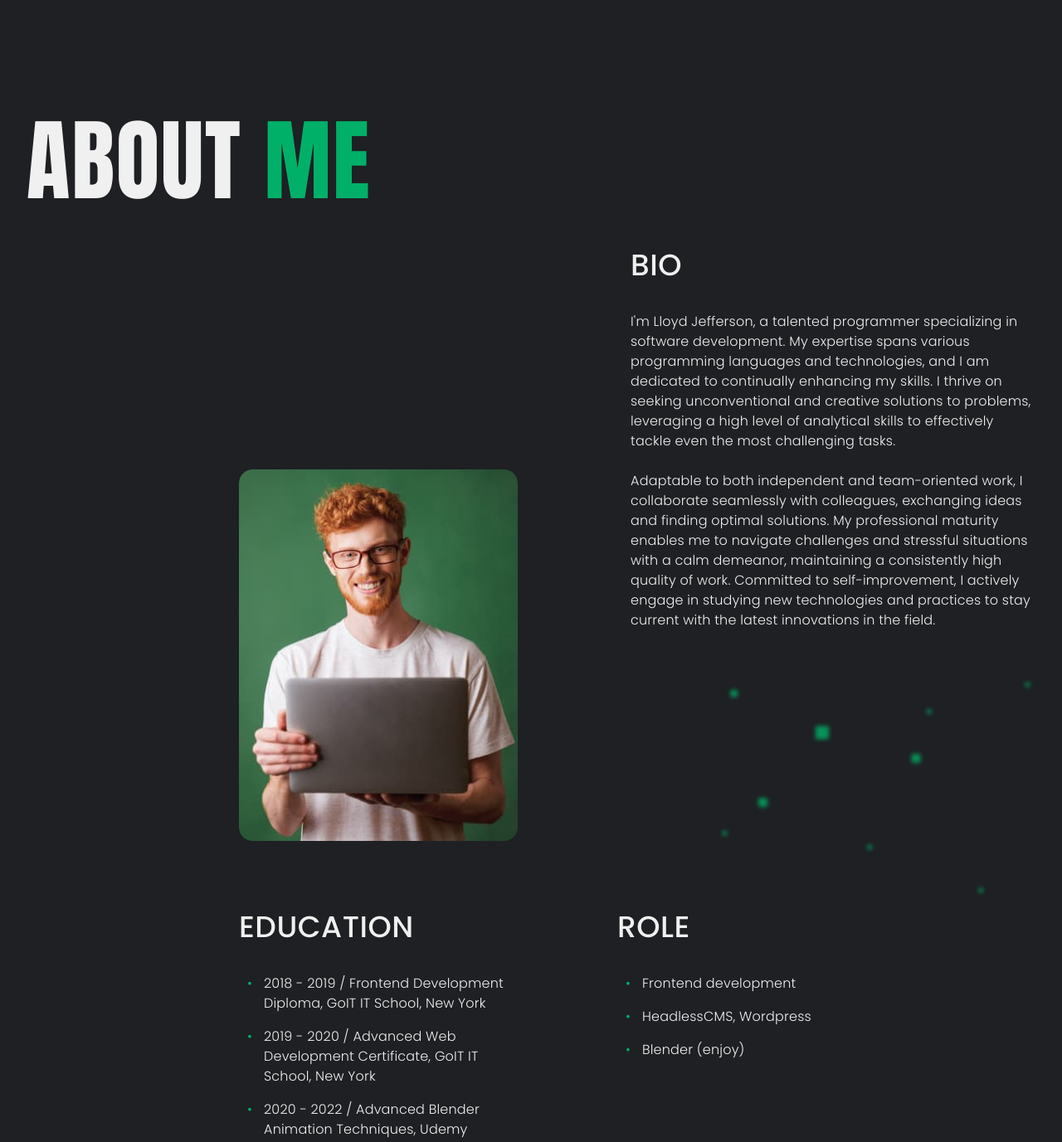
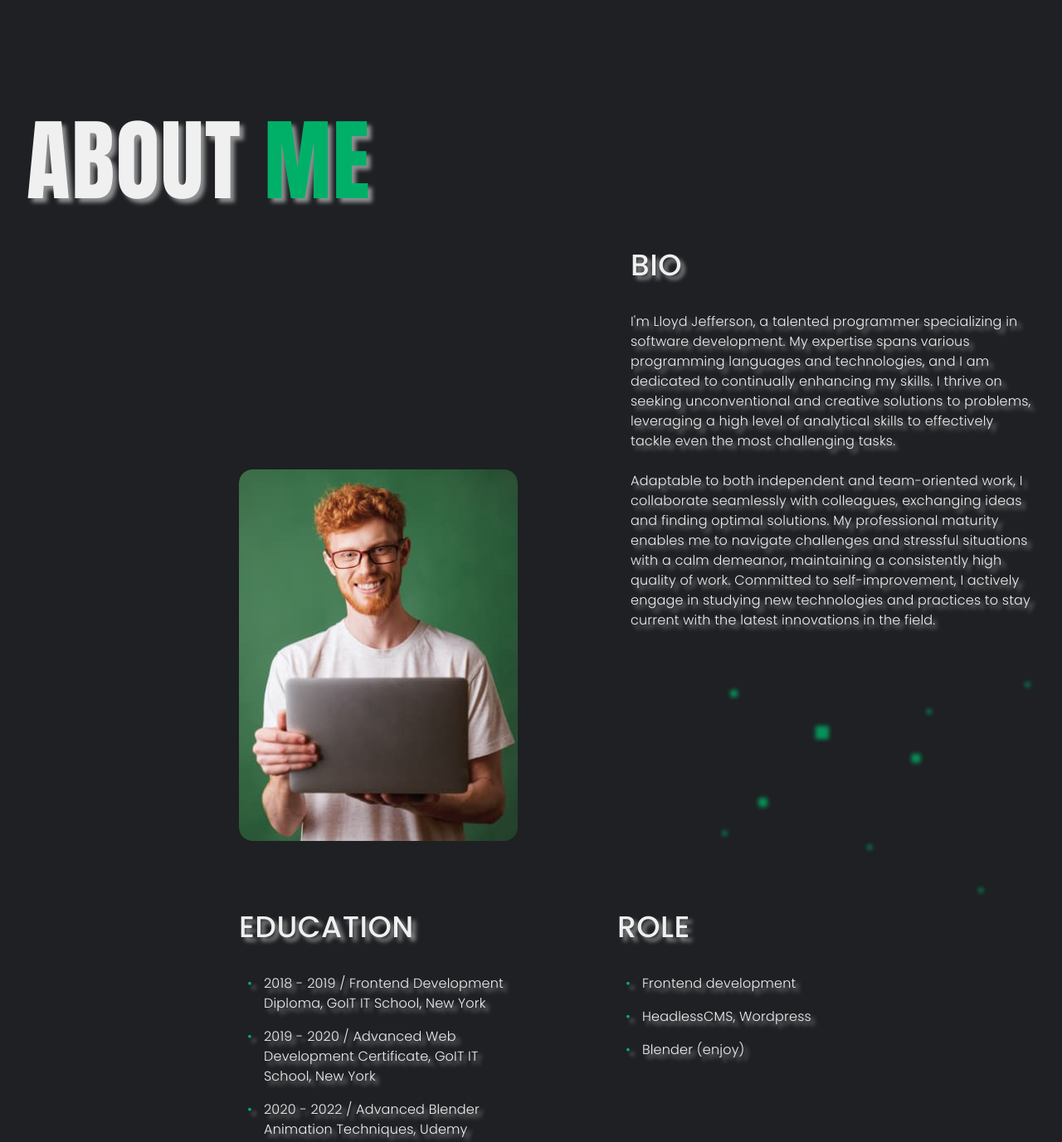
Before and after one commit to GhostKato/project-group-3-js, a website built with Vite: page src/index.html in a window 1280 px wide. Shown: the part 1180-2557 px from the top of the page at 83% size. Built offline with nearby package versions, Linux system fonts and the light colour scheme; what accordion-js would draw is missing.

Commit message:
update shadow

```diff
--- a/src/css/3-about-me.css
+++ b/src/css/3-about-me.css
@@ -5,6 +5,7 @@
   box-sizing: border-box;
   margin: 0 auto;
   text-align: left;
+
 }
 
 .about-title-container {
@@ -21,6 +22,11 @@
   margin-bottom: 40px;
   width: 320px;
   max-width: 100%;
+  text-shadow: 10px 10px 10px rgba(0, 0, 0, 0.5);
+}
+
+.night-mode .about-title{
+  text-shadow: 5px 5px 5px rgba(255, 255, 255, 0.5);
 }
 
 .about-title-span {
@@ -60,8 +66,12 @@
   text-transform: uppercase;
   margin-bottom: 32px;
   padding-top: 40px;
+  text-shadow: 10px 10px 10px rgba(0, 0, 0, 0.5);
+  width: 100%;
+}
 
-  width: 100%;
+.night-mode .about-me-title {
+  text-shadow: 5px 5px 5px rgba(255, 255, 255, 0.5);
 }
 
 .about-bio-text {
@@ -70,8 +80,12 @@
   letter-spacing: 0.2px;
   line-height: 24px;
   margin-bottom: 24px;
+  text-shadow: 5px 5px 10px rgba(0, 0, 0, 0.5);
+  width: 100%;
+}
 
-  width: 100%;
+.night-mode .about-bio-text{
+  text-shadow: 5px 5px 5px rgba(255, 255, 255, 0.5);
 }
 
 .about-education-list,
@@ -84,6 +98,12 @@
   padding-left: 20px;
   width: 100%;
   max-width: 320px;
+  text-shadow: 5px 5px 10px rgba(0, 0, 0, 0.5);
+}
+
+.night-mode .about-education-list,
+.about-role-list{
+  text-shadow: 5px 5px 5px rgba(255, 255, 255, 0.5);
 }
 
 .about-education-list::before,
```
